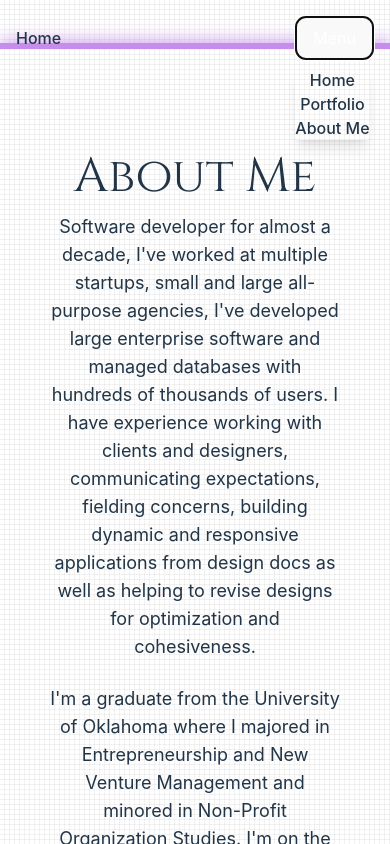
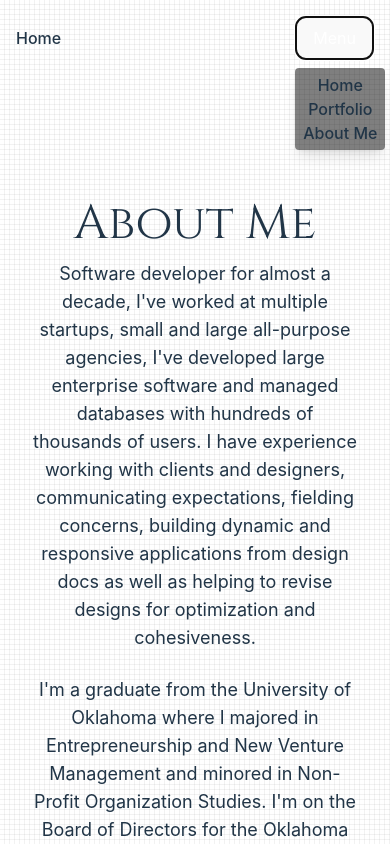
Before and after one commit to RileyJoseph/riley-joseph, a React (Vite) app: page /bio in a window 390 px wide. Both pictures are taken after a click on the button "Menu". Shown: the top 844 px of the page. Built offline with nearby package versions, Linux system fonts and the light colour scheme; a web font is replaced by a local one.

Commit message:
responsiveness, dropdown edits, pulse border

```diff
--- a/src/App.css
+++ b/src/App.css
@@ -30,6 +30,12 @@ html, body {
   width: 100%;
   z-index: 1000;
   height: 80px;
+}
+
+.dropdown-ul{
+  background-color: rgba(0, 0, 0, 0.5);
+  padding: 5px;
+  width: 90px;
 }
 
 .dropdown{
@@ -828,7 +834,7 @@ ion-icon.down-arrow:hover, ion-icon.down-arrow:focus {
     min-height: auto;
    .name{
     z-index: 99;
-    margin-left: 20px;
+    margin-left: 25px;
     }
   }
   .portfolio{
@@ -848,4 +854,9 @@ ion-icon.down-arrow:hover, ion-icon.down-arrow:focus {
   .code{
     padding-bottom: 80px;
   }
+  .portfolio{
+    .title-overlay{
+
+    }
+  }
 }
--- a/src/Bio.jsx
+++ b/src/Bio.jsx
@@ -9,7 +9,7 @@ function Bio() {
   <div className="overlay"></div>
   <div className={`overlay glitch`}></div>
 
-  <div id="bio" className="bio home-section pulse-border flex flex-col md:flex-row items-center md:items-start">
+  <div id="bio" className="bio home-section flex flex-col md:flex-row items-center md:items-start">
 
     {/* Responsive Headshot Image */}
     <div className="bio-headshot w-full md:w-1/3 min-h-[300px] md:h-auto bg-cover bg-center bg-no-repeat"
--- a/src/Footer.jsx
+++ b/src/Footer.jsx
@@ -19,7 +19,7 @@ const Footer = () => {
   };
 
   return (
-<footer className="bg-black text-white py-10">
+<footer className="bg-black text-white py-10 pulse-border">
   <div className="container mx-auto flex flex-col md:flex-row justify-between px-8">
 
     <div className="footer-details w-full md:w-2/3 flex flex-col md:flex-row justify-between">
--- a/src/Navigation.jsx
+++ b/src/Navigation.jsx
@@ -1,42 +1,28 @@
 import React, { useState } from "react";
-import { BrowserRouter as Router, Routes, Route, Link } from 'react-router-dom';
+import { Link } from "react-router-dom";
 
 const Navigation = ({ onColorChange }) => {
   const [isDropdownOpen, setIsDropdownOpen] = useState(false);
-  const [bgColor, setBgColor] = useState();
-  const handleColorChange = (color) => {
-    onColorChange(color); // Calls the function passed from App to change the color
+
+  const handleCloseMenu = () => {
     setIsDropdownOpen(false);
-    setBgColor(color);
-     // Optionally, close the dropdown after selection
   };
 
   return (
     <div className="navbar p-4">
       <nav className="flex justify-between items-center w-full">
         <div className="flex gap-4">
-          {/* <Link to="/" className="home-logo"></Link> */}
-          <Link to="/" className="anti-btn py-2 ">Home</Link>
-          {/* <Link to="/portfolio" className="anti-btn py-2 ">Portfolio</Link>        */}
-          {/* <Link to="/vapor-lounge" className="px-4 py-2 bg-purple-500 text-white rounded hover:bg-purple-600">Vapor Lounge</Link> */}
+          <Link to="/" className="anti-btn py-2" onClick={handleCloseMenu}>Home</Link>
         </div>
-
-        {/* Color Picker Dropdown */}
         <div className="relative">
-          <button className="dropdown px-4 py-2 text-white rounded" onClick={() => setIsDropdownOpen(!isDropdownOpen)}>Menu</button>
+          <button className="dropdown px-4 py-2 text-white rounded" onClick={() => setIsDropdownOpen(!isDropdownOpen)}>
+            Menu
+          </button>
           {isDropdownOpen && (
-            <ul className="absolute mt-2 shadow-lg rounded bg-transparent">
-
-              <li><Link to="/" className="anti-btn py-2 ">Home</Link>   </li>
-              <li><Link to="/portfolio" className="anti-btn py-2 ">Portfolio</Link>   </li>
-              {/* <li><Link to="/" className="anti-btn py-2 ">Music</Link>   </li> */}
-              <li><Link to="/bio" className="anti-btn py-2 ">About Me</Link>   </li>
-              {/* <li className="">
-                <button className="dropdown-btn cyber-glow:glowPulse block m-auto px-4 py-2 hover:bg-yellow-300 text-cente text-sm" onClick={() => handleColorChange("#2b1165")}>Vaporwave</button>
-              </li>
-              <li>
-                <button className="dropdown-btn cyber-glow:glowPulse block px-4 py-2 hover:bg-yellow-300 text-sm" onClick={() => handleColorChange("bg-yellow-100")}>Matrix</button>
-              </li> */}
+            <ul className="absolute mt-2 shadow-lg rounded bg-transparent dropdown-ul">
+              <li><Link to="/" className="nav-btn py-2" onClick={handleCloseMenu}>Home</Link></li>
+              <li><Link to="/portfolio" className="nav-btn py-2" onClick={handleCloseMenu}>Portfolio</Link></li>
+              <li><Link to="/bio" className="nav-btn py-2" onClick={handleCloseMenu}>About Me</Link></li>
             </ul>
           )}
         </div>
```
